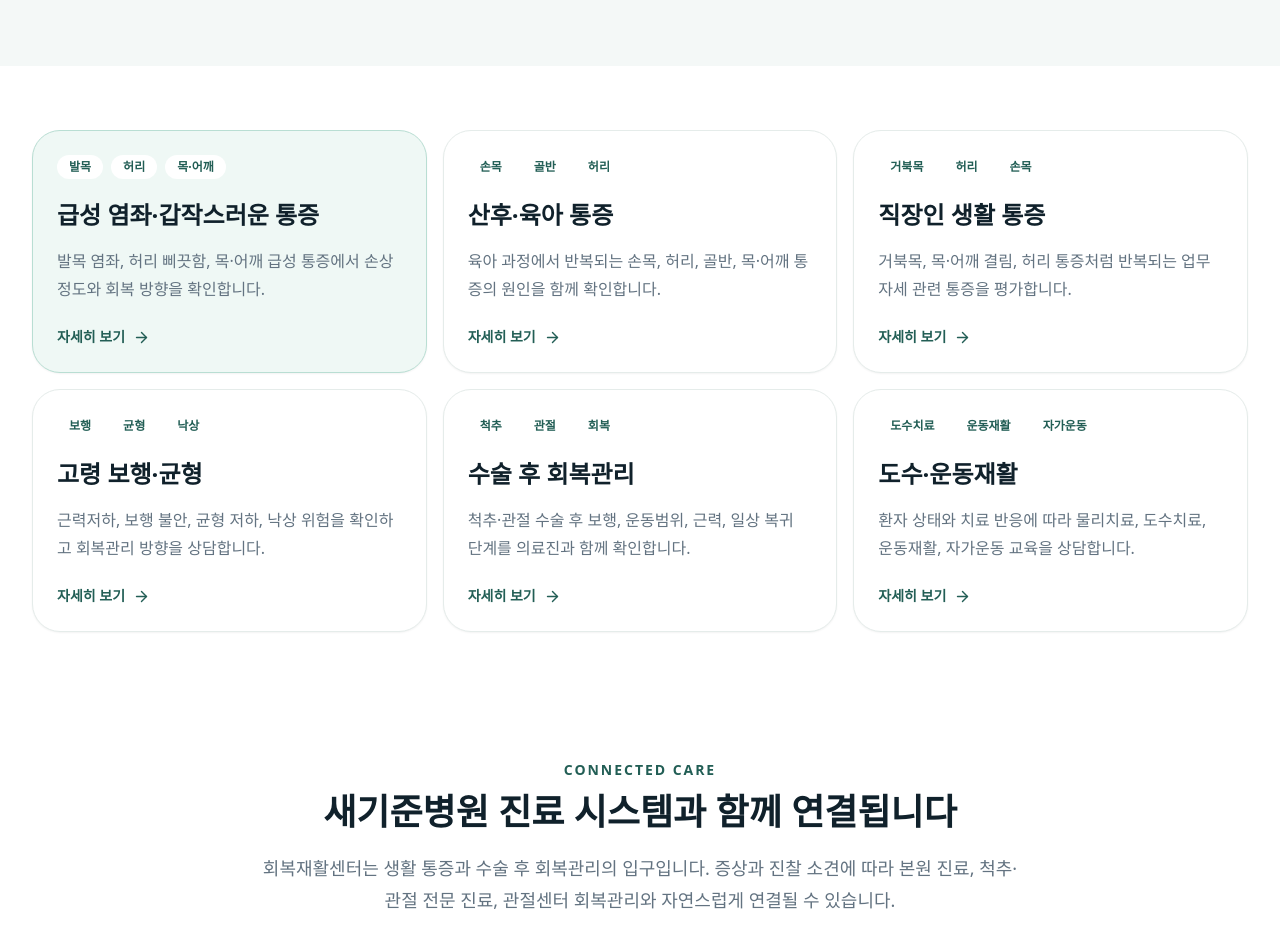
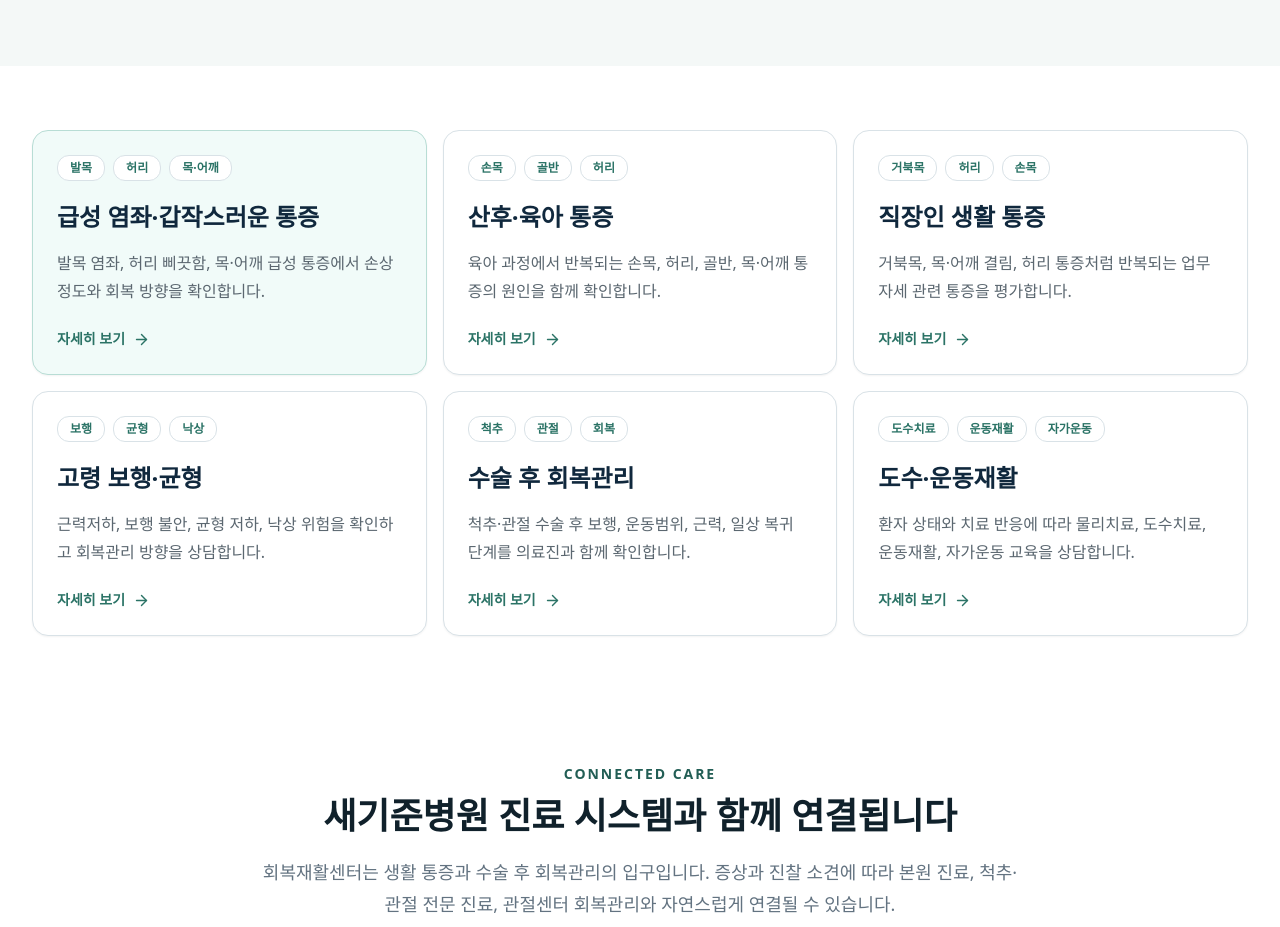
Before and after one commit to hanjinjangspine/new-standard-rehab-center, a Next.js app: page / in a window 1280 px wide. Shown: the part 2100-3027 px from the top of the page. Built offline with nearby package versions, Linux system fonts and the light colour scheme; no server answers.

Commit message:
Refine rehab center program cards

```diff
--- a/components/ProgramGrid.tsx
+++ b/components/ProgramGrid.tsx
@@ -11,20 +11,20 @@ export default function ProgramGrid() {
             <Link
               key={item.href}
               href={item.href}
-              className={`group rounded-[28px] border p-6 shadow-sm transition hover:-translate-y-1 hover:shadow-card ${
-                item.featured ? "border-brand-200 bg-brand-50" : "border-line bg-white"
+              className={`group rounded-2xl border p-6 shadow-sm transition hover:-translate-y-0.5 hover:border-[#3ABFB0] hover:shadow-md ${
+                item.featured ? "border-[#B8DDD5] bg-[#F1FBF9]" : "border-[#D9E2E7] bg-white"
               }`}
             >
               <div className="flex flex-wrap gap-2">
                 {item.tags.map((tag) => (
-                  <span key={tag} className="rounded-full bg-white px-3 py-1 text-xs font-extrabold text-brand-700">
+                  <span key={tag} className="rounded-xl border border-[#D9E2E7] bg-white px-3 py-1 text-xs font-extrabold text-[#2B7366]">
                     {tag}
                   </span>
                 ))}
               </div>
-              <h3 className="mt-5 text-2xl font-black text-ink">{item.title}</h3>
-              <p className="mt-4 text-base leading-7 text-muted">{item.description}</p>
-              <span className="mt-6 inline-flex items-center gap-2 text-sm font-extrabold text-brand-700">
+              <h3 className="mt-5 text-2xl font-black text-[#10283D]">{item.title}</h3>
+              <p className="mt-4 text-base leading-7 text-[#5B6770]">{item.description}</p>
+              <span className="mt-6 inline-flex items-center gap-2 text-sm font-extrabold text-[#2B7366]">
                 자세히 보기 <ArrowRight aria-hidden="true" size={17} className="transition group-hover:translate-x-1" />
               </span>
             </Link>
```
